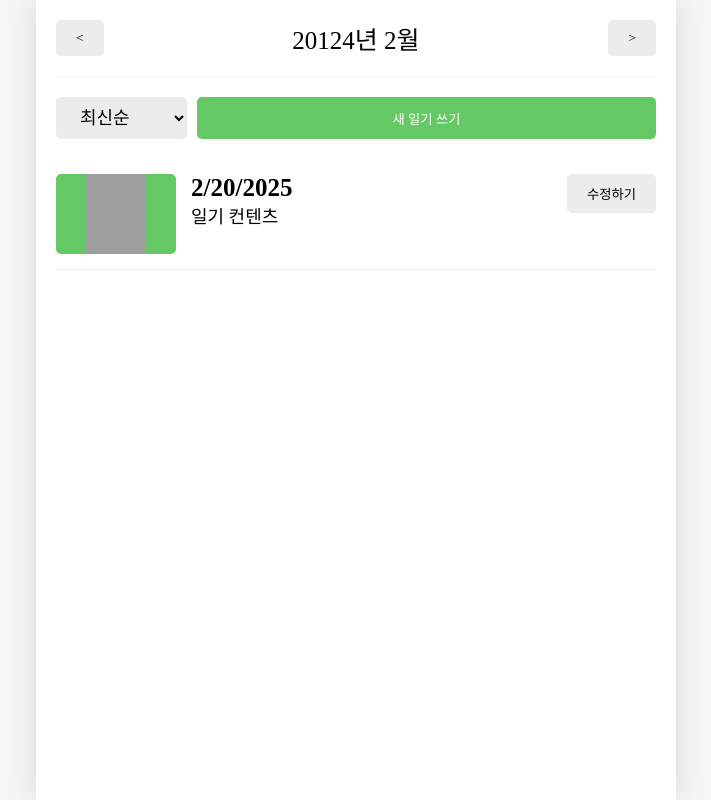
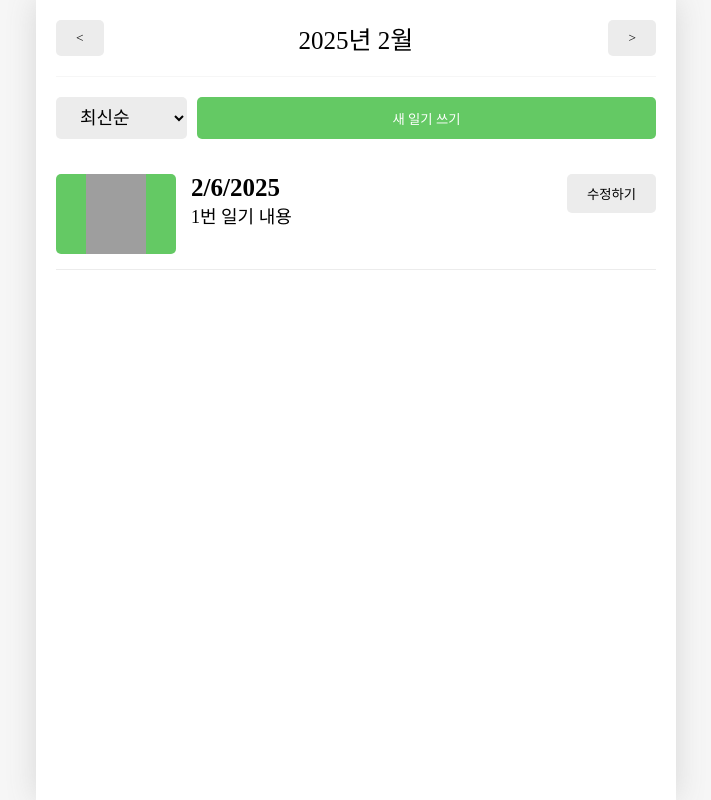
Before and after one commit to eun0101/emotion-diary, a React (Vite) app: page / in a window 1280 px wide. Shown: the whole page, without its empty margins (284-995 px from the left). Built offline with nearby package versions, Linux system fonts and the light colour scheme; grey boxes are pictures that could not be loaded; a web font is replaced by a local one.

Commit message:
[정은아] 1. Home 페이지 구현하기 - 기능

```diff
--- a/src/App.jsx
+++ b/src/App.jsx
@@ -28,15 +28,27 @@
 const mockData = [
     {
         id:1,
-        createDate: new Date().getTime(),
+        createdDate: new Date("2025-02-06").getTime(),
         emotionId: 1,
         content: "1번 일기 내용"
     },
     {
         id:2,
-        createDate: new Date().getTime(),
+        createdDate: new Date("2025-03-05").getTime(),
         emotionId: 2,
         content: "2번 일기 내용"
+    },
+    {
+        id:3,
+        createdDate: new Date("2025-04-04").getTime(),
+        emotionId: 3,
+        content: "3번 일기 내용"
+    },
+    {
+        id:4,
+        createdDate: new Date("2025-04-05").getTime(),
+        emotionId: 3,
+        content: "4번 일기 내용"
     }
 ]
 function reducer(state, action){
@@ -54,8 +66,8 @@
     }
 }
 
-const DiaryStateContext = createContext();
-const DiaryDispatchContext = createContext();
+export const DiaryStateContext = createContext();
+export const DiaryDispatchContext = createContext();
 
 function App() {
     const [data, dispatch] = useReducer(reducer, mockData);
@@ -75,12 +87,12 @@
     }
 
     //기존 일기 수정
-    const onUpdate = (id, createDate, emotionId, content)=>{
+    const onUpdate = (id, createdDate, emotionId, content)=>{
         dispatch(
             {
                 type: "UPDATE",
                     data: {
-                        id, createDate, emotionId, content
+                        id, createdDate, emotionId, content
                 }
             }
         )
@@ -100,7 +112,6 @@
 
     return (
         <>
-
             <DiaryStateContext.Provider value={data}>
                 <DiaryDispatchContext.Provider value={{
                     onCreate, onUpdate, onDelete
--- a/src/components/DiaryItem.jsx
+++ b/src/components/DiaryItem.jsx
@@ -1,25 +1,31 @@
 import {getEmotionImage} from "../util/get-emotion-image.js";
 import Button from "./button.jsx";
 import "./DiaryItem.css";
+import {useNavigate} from "react-router-dom";
 
-const DiaryItem = () => {
-    const emotionId = 1;
-
+const DiaryItem = ({id, emotionId, createdDate, content}) => {
+    const nav = useNavigate();
     return <div className="DiaryItem">
-        <div className={`img_section img_section_${emotionId}`}>
+        <div
+            onClick={()=>nav(`/diary/${id}`)}
+            className={`img_section img_section_${emotionId}`}>
             <img src={getEmotionImage(emotionId)} alt=""/>
         </div>
-        <div className="info_section">
+        <div
+            onClick={()=>nav(`/diary/${id}`)}
+            className="info_section">
             <div className="created_date">
-                {new Date().toLocaleDateString()}
+                {new Date(createdDate).toLocaleDateString()}
             </div>
 
             <div className="content">
-                일기 컨텐츠
+                {content}
             </div>
         </div>
         <div className="button_seciton">
-            <Button text={"수정하기"}></Button>
+            <Button
+                onClick={()=>nav(`/edit/${id}`)}
+                text={"수정하기"}></Button>
         </div>
     </div>;
 }
--- a/src/components/DiaryList.jsx
+++ b/src/components/DiaryList.jsx
@@ -1,17 +1,43 @@
 import "./DiaryList.css";
 import Button from "./button.jsx";
 import DiaryItem from "./DiaryItem.jsx";
-const DiaryList = ({diaryList}) => {
+import {useNavigate} from "react-router-dom";
+import {useState} from "react";
+
+const DiaryList = ({data}) => {
+    const nav = useNavigate();
+
+    const [sortType, setSortType] = useState();
+
+    const onChangeSortType = (e) => {
+        setSortType(e.target.value);
+    };
+
+    const getSortedData = () =>{
+        return data.toSorted((a,b)=>{
+            if (sortType === "oldest") {
+                return Number(a.createdDate) - Number(b.createdDate);
+            }
+            else {
+                return Number(b.createdDate) - Number(a.createdDate);
+            };
+        })
+    };
+
+    const sortedData = getSortedData();
+
     return <div className={"DiaryList"}>
         <div className="menu_bar">
-            <select name="" id="">
+            <select onChange={onChangeSortType} name="" id="">
                 <option value="latest">최신순</option>
                 <option value="oldest">오래된 순</option>
             </select>
-            <Button text={"새 일기 쓰기"} type={"POSITIVE"}></Button>
+            <Button
+                onClick={()=>nav("/new")}
+                text={"새 일기 쓰기"} type={"POSITIVE"}></Button>
         </div>
         <div className="list_wrapper">
-            <DiaryItem></DiaryItem>
+            {sortedData.map((item)=>(<DiaryItem key={item.id} {...item}></DiaryItem>))}
         </div>
     </div>;
 }
--- a/src/pages/Home.jsx
+++ b/src/pages/Home.jsx
@@ -1,14 +1,51 @@
+import {useState, useContext} from "react";
+import {DiaryStateContext} from "../App.jsx";
 import Header from "../components/Header.jsx";
 import Button from "../components/button.jsx";
 import DiaryList from "../components/DiaryList.jsx";
+
+const getMonthyData = (pivotDate, data) =>{
+    const beginTime = new Date(pivotDate.getFullYear(),
+        pivotDate.getMonth(),
+        1,
+        0,
+        0,
+        0).getTime();
+
+    const endTime = new Date(pivotDate.getFullYear(),
+        pivotDate.getMonth() +1,
+        0, //이번달의 마지막 날짜
+        23,
+        59,
+        59).getTime();
+
+    return data.filter(item => beginTime <= item.createdDate && item.createdDate <= endTime);
+}
 const Home = () => {
+    const data = useContext(DiaryStateContext);
+    const [pivotDate, setPivotDate] = useState(new Date());
+
+    const monthlyData = getMonthyData(pivotDate, data);
+
+    const onIncreaseMonth = () => {
+        setPivotDate(
+            new Date(pivotDate.getFullYear(), pivotDate.getMonth() + 1)
+        );
+    };
+    const onDecreaseMonth = () => {
+        setPivotDate(
+            new Date(pivotDate.getFullYear(), pivotDate.getMonth() - 1)
+        )
+    };
+
+
     return (
         <div>
-           <Header title={"20124년 2월"}
-           leftChild={<Button text={"<"}/>}
-           rightChild={<Button text={">"}/>}
+           <Header title={`${pivotDate.getFullYear()}년 ${pivotDate.getMonth() + 1}월`}
+               leftChild={<Button onClick={onDecreaseMonth} text={"<"}/>}
+               rightChild={<Button onClick={onIncreaseMonth} text={">"}/>}
            ></Header>
-            <DiaryList></DiaryList>
+            <DiaryList data={monthlyData}></DiaryList>
         </div>
     );
 }
```
